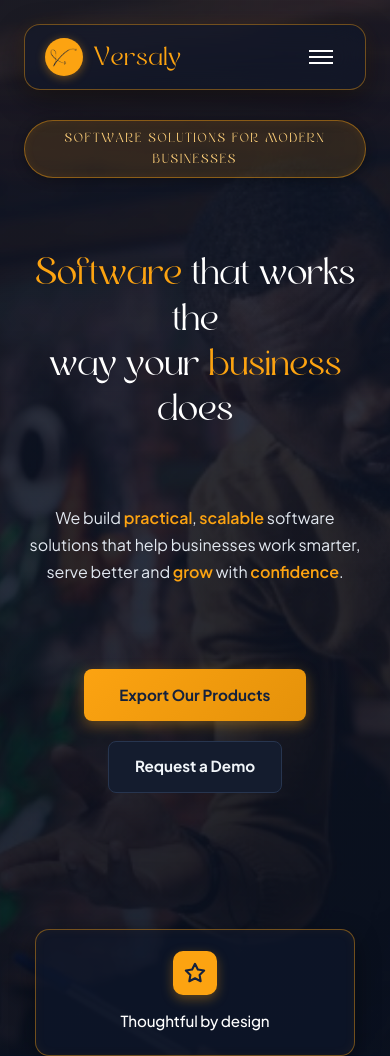
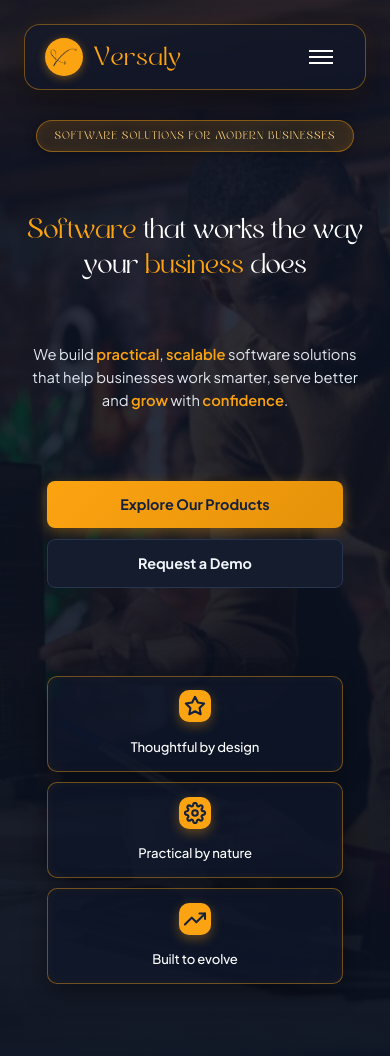
Before and after one commit to versalylabs/software-company-website, a website: page index.html in a window 390 px wide. Shown: the top 1056 px of the page. Drawn offline with Linux system fonts and the light colour scheme; no server answers; a web font is replaced by a local one.

Commit message:
fix(mobile): reduce excessive spacing and fix typography wrapping in homepage hero

```diff
--- a/css/home.css
+++ b/css/home.css
@@ -2696,19 +2696,66 @@ body.products-page .px-hero,
         word-break: break-word !important;
     }
 
-    /* Global Mobile Spacing Tightening */
+    /* Homepage Hero Mobile Spacing & Typography Tightening */
     .hh-hero {
-        padding: 5.5rem 1.25rem 2.25rem !important;
-    }
-    .hh-hero__title {
+        min-height: auto !important;
+        padding: 5.25rem 1.25rem 2rem !important;
+    }
+    .hh-hero-badge-wrap {
+        margin-bottom: 0.75rem !important;
+    }
+    .hh-hero-badge {
+        padding: 0.35rem 1.1rem !important;
+        font-size: 0.7rem !important;
+        letter-spacing: 0.1em !important;
+    }
+    .hh-hero-title {
+        font-size: clamp(1.8rem, 6.8vw, 2.35rem) !important;
+        line-height: 1.22 !important;
+        letter-spacing: -0.015em !important;
         margin-bottom: 0.85rem !important;
-    }
-    .hh-hero__sub {
-        margin-bottom: 1.5rem !important;
+        max-width: 24rem !important;
+        margin-inline: auto !important;
+    }
+    .hh-hero-title br {
+        display: none !important;
+    }
+    .hh-hero-subtitle {
+        font-size: 0.92rem !important;
+        line-height: 1.55 !important;
+        max-width: 23rem !important;
+        margin: 0 auto 1.35rem !important;
+        color: #cbd5e1 !important;
+    }
+    .hh-hero-actions {
+        gap: 0.65rem !important;
+        margin-bottom: 1.75rem !important;
+        flex-direction: column !important;
+        width: 100% !important;
+        max-width: 18.5rem !important;
+    }
+    .hh-btn-primary,
+    .hh-btn-hero-outline {
+        width: 100% !important;
+        padding: 0.75rem 1.5rem !important;
+        font-size: 0.9rem !important;
     }
     .hh-hero-cards {
-        margin-top: 2rem !important;
-        gap: 0.75rem !important;
+        margin-top: 0.75rem !important;
+        gap: 0.65rem !important;
+        grid-template-columns: 1fr !important;
+        max-width: 18.5rem !important;
+    }
+    .hh-hero-card {
+        padding: 0.85rem 1rem !important;
+        border-radius: 10px !important;
+    }
+    .hh-card-icon-box {
+        width: 32px !important;
+        height: 32px !important;
+    }
+    .hh-card-title {
+        font-size: 0.82rem !important;
     }
     .pg-hero.home-about-hero {
         padding: 2.75rem 1.25rem !important;
--- a/index.html
+++ b/index.html
@@ -517,19 +517,66 @@
                 word-break: break-word !important;
             }
 
-            /* Global Mobile Spacing Tightening */
+            /* Homepage Hero Mobile Spacing & Typography Tightening */
             .hh-hero {
-                padding: 5.5rem 1.25rem 2.25rem !important;
+                min-height: auto !important;
+                padding: 5.25rem 1.25rem 2rem !important;
             }
-            .hh-hero__title {
+            .hh-hero-badge-wrap {
+                margin-bottom: 0.75rem !important;
+            }
+            .hh-hero-badge {
+                padding: 0.35rem 1.1rem !important;
+                font-size: 0.7rem !important;
+                letter-spacing: 0.1em !important;
+            }
+            .hh-hero-title {
+                font-size: clamp(1.8rem, 6.8vw, 2.35rem) !important;
+                line-height: 1.22 !important;
+                letter-spacing: -0.015em !important;
                 margin-bottom: 0.85rem !important;
+                max-width: 24rem !important;
+                margin-inline: auto !important;
             }
-            .hh-hero__sub {
-                margin-bottom: 1.5rem !important;
+            .hh-hero-title br {
+                display: none !important;
+            }
+            .hh-hero-subtitle {
+                font-size: 0.92rem !important;
+                line-height: 1.55 !important;
+                max-width: 23rem !important;
+                margin: 0 auto 1.35rem !important;
+                color: #cbd5e1 !important;
+            }
+            .hh-hero-actions {
+                gap: 0.65rem !important;
+                margin-bottom: 1.75rem !important;
+                flex-direction: column !important;
+                width: 100% !important;
+                max-width: 18.5rem !important;
+            }
+            .hh-btn-primary,
+            .hh-btn-hero-outline {
+                width: 100% !important;
+                padding: 0.75rem 1.5rem !important;
+                font-size: 0.9rem !important;
             }
             .hh-hero-cards {
-                margin-top: 2rem !important;
-                gap: 0.75rem !important;
+                margin-top: 0.75rem !important;
+                gap: 0.65rem !important;
+                grid-template-columns: 1fr !important;
+                max-width: 18.5rem !important;
+            }
+            .hh-hero-card {
+                padding: 0.85rem 1rem !important;
+                border-radius: 10px !important;
+            }
+            .hh-card-icon-box {
+                width: 32px !important;
+                height: 32px !important;
+            }
+            .hh-card-title {
+                font-size: 0.82rem !important;
             }
             .pg-hero.home-about-hero {
                 padding: 2.75rem 1.25rem !important;
@@ -682,7 +729,7 @@
 
                 <!-- CTA Action Buttons -->
                 <div class="hh-hero-actions">
-                    <a href="products.html" class="hh-btn-primary" data-track-cta="explore_products" data-track-location="homepage_hero">Export Our Products</a>
+                    <a href="products.html" class="hh-btn-primary" data-track-cta="explore_products" data-track-location="homepage_hero">Explore Our Products</a>
                     <a href="request-demo.html" class="hh-btn-outline hh-btn-hero-outline" data-track-cta="request_demo" data-track-location="homepage_hero">Request a Demo</a>
                 </div>
 
```
